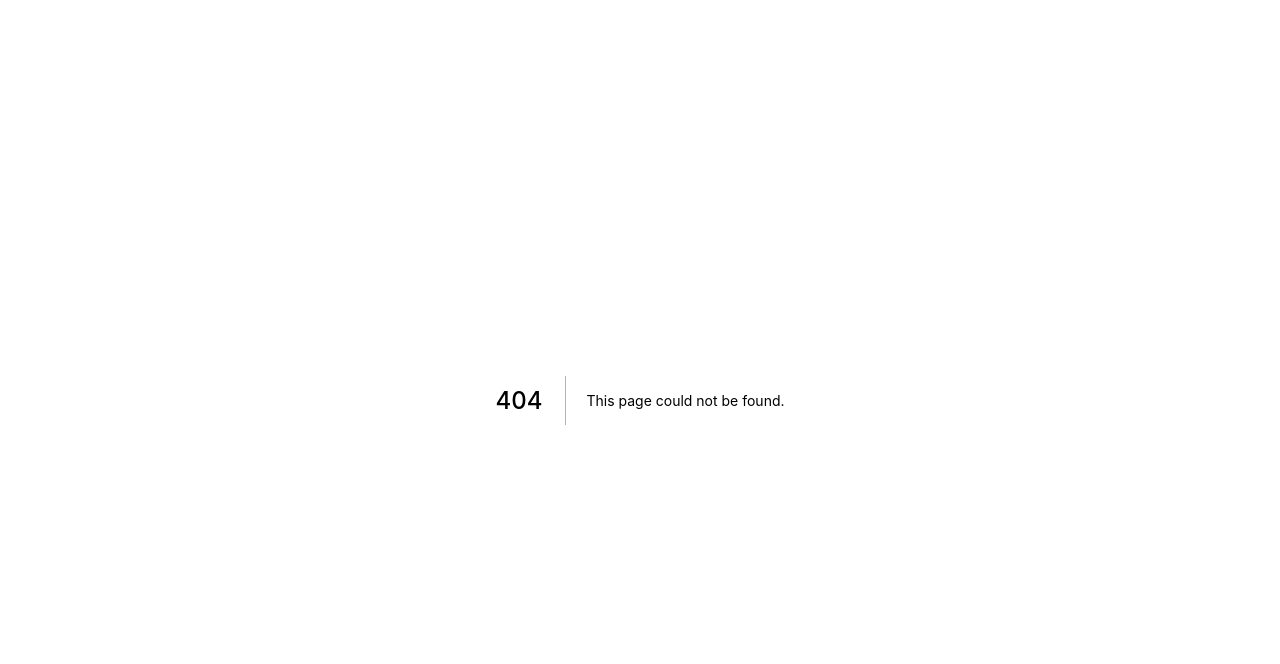
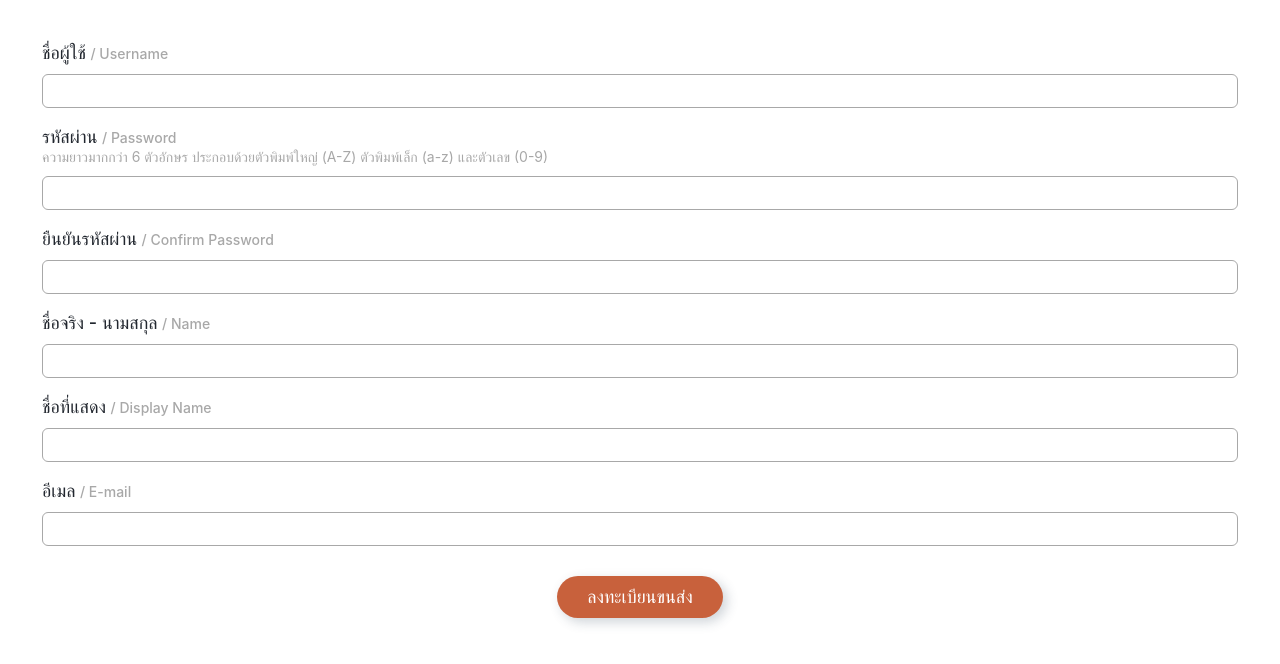
Before and after one commit to logpost/logpost-www, a Next.js app: page /signup/shipper in a window 1280 px wide. Before the commit this address had no page. Shown: the top 664 px of the page. Built offline with nearby package versions, Linux system fonts and the light colour scheme; a web font is replaced by a local one.

Commit message:
[+] add : input component without return input value

```diff
--- /dev/null
+++ b/components/common/Input.tsx
@@ -0,0 +1,68 @@
+import { FunctionComponent, useState } from 'react'
+import styled from 'styled-components'
+import { InputProperties } from '../../entities/interface/shipper'
+
+const Input = styled.input`
+  width: ${props => props.type === "short" ? "15rem" : "100%"};
+  height: 3.4rem;
+  border-radius: 0.6rem;
+  border: solid 0.1rem hsl(0, 0%, 66%);
+  margin-top: 1rem;
+  font-size: 1.6rem;
+  padding: 1.2rem;
+`
+
+const InputContainer = styled.div`
+  display: flex;
+  flex-direction: column;
+`
+
+const LabelsContainer = styled.div`
+  display: flex;
+  font-weight: 500;
+  align-items: center;
+`
+
+const LabelTH = styled.div`
+  font-size: 1.8rem;
+  color: hsl(217, 16%, 16%);
+`
+
+const Description = styled.div`
+  color: hsl(0, 0%, 66%);
+  font-size: 1.4rem;
+`
+
+const LabelEN = styled(Description)`
+  margin-left: 0.5ch;
+`
+
+
+const InputComponent:FunctionComponent<InputProperties> = (props) => {
+  const {labelTH, labelEN, type, children} = props
+  const [value, setValue] = useState('')
+
+  const handleOnChange = (e) => {
+    e.preventDefault()
+    setValue(e.target.value)
+  }
+
+  return (
+    <InputContainer>
+      <LabelsContainer>
+        <LabelTH>
+          {labelTH}
+        </LabelTH>
+        <LabelEN>
+          / {labelEN}
+        </LabelEN>
+      </LabelsContainer>
+      <Description>
+        {children}
+      </Description>
+      <Input type={type} onChange={(e) => handleOnChange(e)} value={value} />
+    </InputContainer>
+  )
+}
+
+export default InputComponent
--- /dev/null
+++ b/entities/interface/shipper.ts
@@ -0,0 +1,13 @@
+export interface ShipperProfileInterface {
+  username: string
+  password: string
+  name: string
+  displayName: string
+  email: string
+}
+
+export interface InputProperties {
+  labelTH: string
+  labelEN: string
+  type?: string
+}
--- a/pages/index.tsx
+++ b/pages/index.tsx
@@ -31,7 +31,7 @@ const SignUpContainer = styled.div`
   font-size: 2.4rem;
   font-weight: 500;
   padding: 3.8rem 0;
-  box-shadow: 0 -14px 24px 0 hsla(0, 0%, 0%, 0.2);
+  box-shadow: 0 -1.4rem 2.4rem 0 hsla(0, 0%, 0%, 0.2);
   border-radius: 3.6rem 3.6rem 0 0;
   position: absolute;
   bottom: 0;
--- a/pages/shipper/profile/index.tsx
+++ b/pages/shipper/profile/index.tsx
@@ -1,4 +1,5 @@
 import React from 'react'
+import { ShipperProfileInterface } from '../../../entities/interface/shipper'
 
 const ShipperProfilePage = () => {
     return (
--- /dev/null
+++ b/pages/signup/shipper/index.tsx
@@ -0,0 +1,42 @@
+import React from 'react'
+import styled from 'styled-components'
+import InputComponent from '../../../components/common/Input'
+
+const Form = styled.form`
+  margin: 4.2rem;
+  display: flex;
+  flex-direction: column;
+
+  > div:not(:first-child) {
+    margin-top: 1.8rem;
+  }
+`
+const PrimaryButton = styled.button`
+  font-size: 1.8rem;
+  border-radius: 4rem;
+  color: white;
+  padding: 1rem 3rem;
+  width: fit-content;
+  background-color: hsl(16, 56%, 51%);
+  box-shadow: 0.4rem 0.4rem 1.2rem 0 hsla(212, 28%, 28%, 0.24);
+  align-self: center;
+  margin-top: 3rem;
+`
+
+const SignUpShipperPage = () => {
+  return (
+    <Form>
+      <InputComponent labelTH="ชื่อผู้ใช้" labelEN="Username" />
+      <InputComponent labelTH="รหัสผ่าน" labelEN="Password">
+        ความยาวมากกว่า 6 ตัวอักษร ประกอบด้วยตัวพิมพ์ใหญ่ (A-Z) ตัวพิมพ์เล็ก (a-z) และตัวเลข (0-9)
+      </InputComponent>
+      <InputComponent labelTH="ยืนยันรหัสผ่าน" labelEN="Confirm Password" />
+      <InputComponent labelTH="ชื่อจริง - นามสกุล" labelEN="Name" />
+      <InputComponent labelTH="ชื่อที่แสดง" labelEN="Display Name" />
+      <InputComponent labelTH="อีเมล" labelEN="E-mail" />
+      <PrimaryButton>ลงทะเบียนขนส่ง</PrimaryButton>
+    </Form>
+  )
+}
+
+export default SignUpShipperPage
```
Also changed, not shown: pages/carrier/transporter/add.tsx (deleted, +0 -11 lines), pages/carrier/transporter/overview.tsx (deleted, +0 -11 lines), pages/signup/carrier/index.tsx (added, +11 -0 lines).
